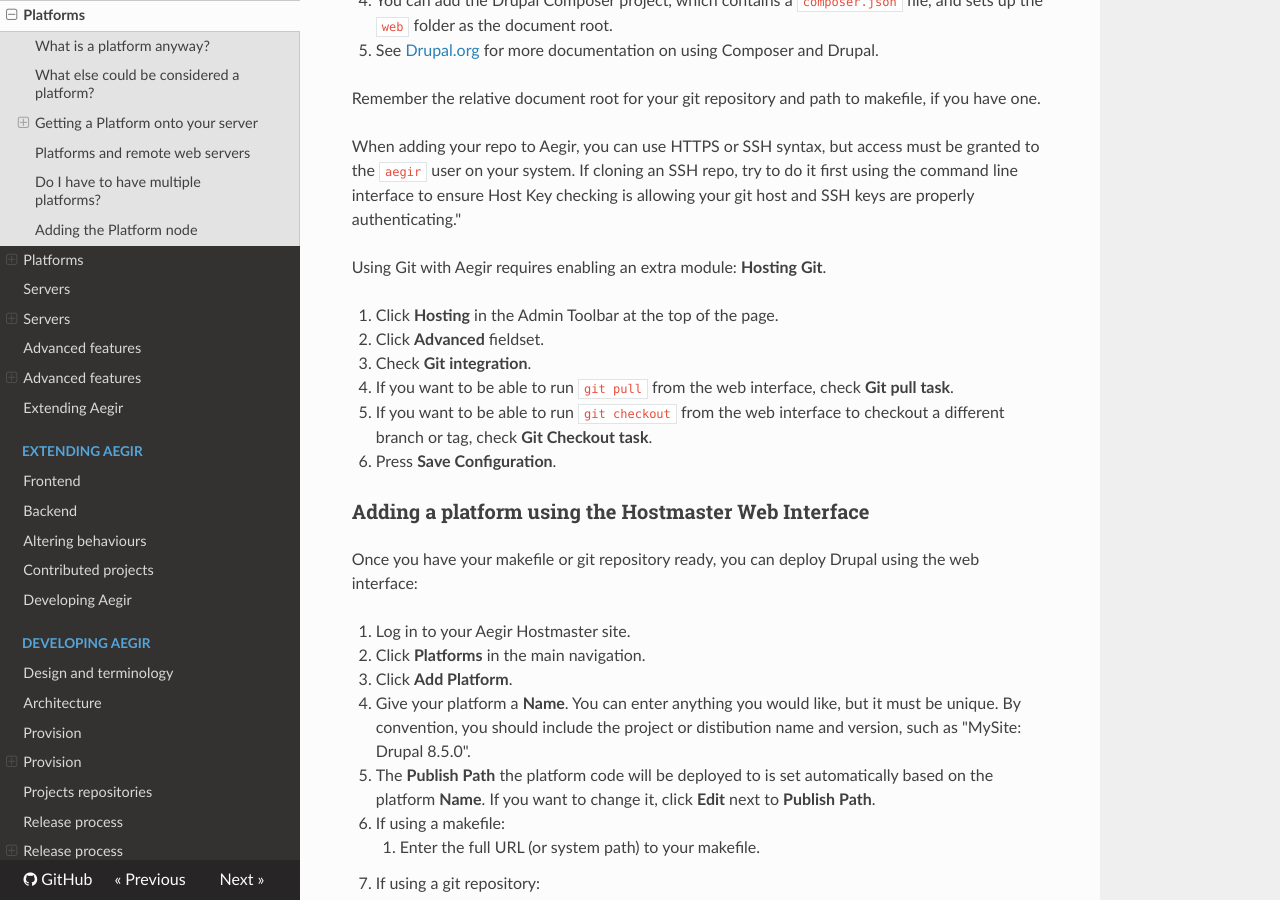
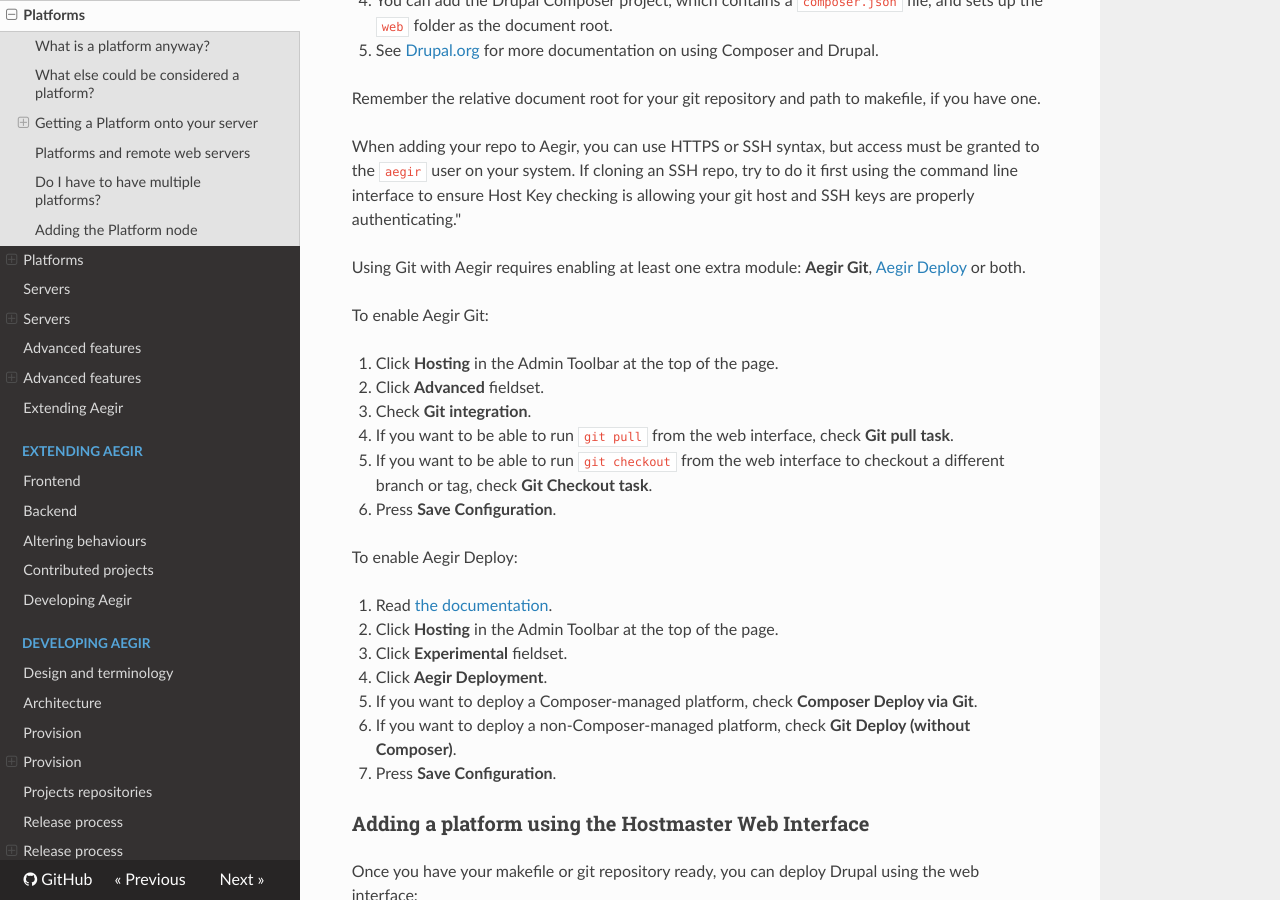
Before and after one commit to aegir-project/documentation, an MkDocs documentation site: the page built from docs/usage/platforms.md, in a window 1280 px wide and 900 px high, scrolled down 2818 px. Built offline with MkDocs 1.6.1, drawn with Linux system fonts in a browser that asks for light colours; nearby versions of some CDN libraries; old or Windows-style settings are respelled for this version of MkDocs.

Commit message:
Added Aegir Deploy support for platform creation.

```diff
--- a/docs/usage/platforms.md
+++ b/docs/usage/platforms.md
@@ -74,7 +74,9 @@
 
 When adding your repo to Aegir, you can use HTTPS or SSH syntax, but access must be granted to the `aegir` user on your system. If cloning an SSH repo, try to do it first using the command line interface to ensure Host Key checking is allowing your git host and SSH keys are properly authenticating."
 
-Using Git with Aegir requires enabling an extra module: **Hosting Git**.
+Using Git with Aegir requires enabling at least one extra module: **Aegir Git**, [Aegir Deploy](https://www.drupal.org/project/hosting_deploy) or both.
+
+To enable Aegir Git:
 
   1. Click **Hosting** in the Admin Toolbar at the top of the page.
   2. Click **Advanced** fieldset.
@@ -82,6 +84,16 @@
   4. If you want to be able to run `git pull` from the web interface, check **Git pull task**.
   5. If you want to be able to run `git checkout` from the web interface to checkout a different branch or tag, check **Git Checkout task**.
   6. Press **Save Configuration**.
+
+To enable Aegir Deploy:
+
+  1. Read [the documentation](https://matteobrusa.github.io/md-styler/?url=cgit.drupalcode.org/hosting_deploy/plain/README.md).
+  2. Click **Hosting** in the Admin Toolbar at the top of the page.
+  3. Click **Experimental** fieldset.
+  4. Click **Aegir Deployment**.
+  5. If you want to deploy a Composer-managed platform, check **Composer Deploy via Git**.
+  6. If you want to deploy a non-Composer-managed platform, check **Git Deploy (without Composer)**.
+  7. Press **Save Configuration**.
 
 ### Adding a platform using the Hostmaster Web Interface
 
```
